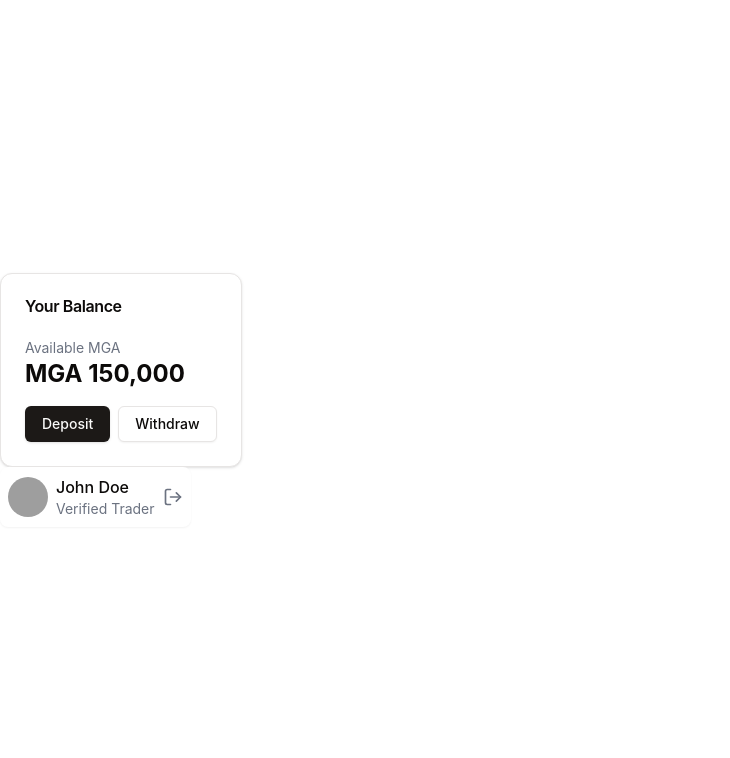
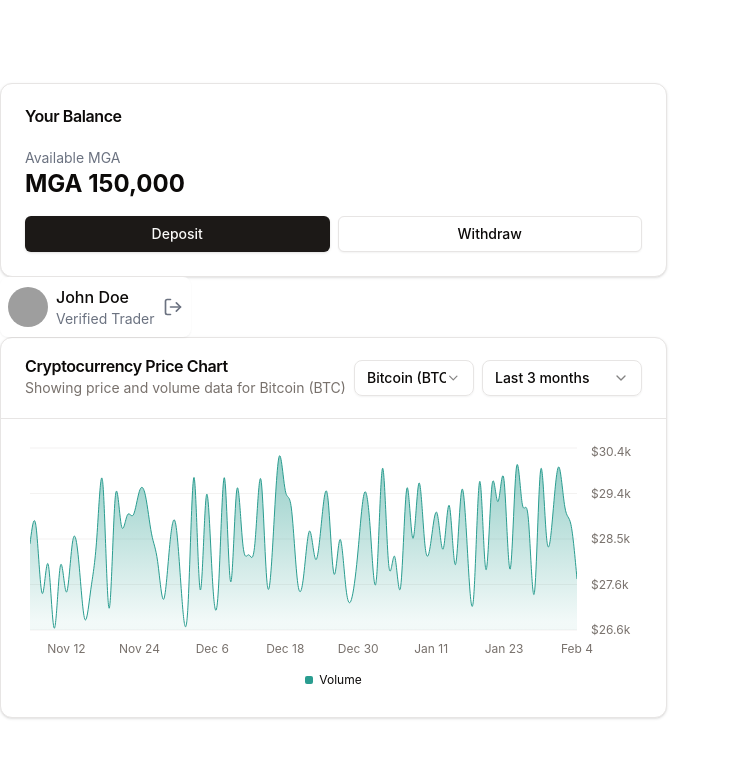
Before and after one commit to sandratraniaina/ghost-exchange, a React (Vite) app in the folder client/: page / in a window 1280 px wide. Shown: the top 758 px of the page, without its empty margins (0-730 px from the left). Built offline with nearby package versions, Linux system fonts and the light colour scheme; grey boxes are pictures that could not be loaded.

Commit message:
test: Display CryptoChart

```diff
--- a/client/src/App.tsx
+++ b/client/src/App.tsx
@@ -1,11 +1,13 @@
 import FiatTransaction from './components/FiatTransaction/FiatTransaction';
 import UserProfile from './components/UserProfile/UserProfile';
+import CryptoChart from './components/CryptoChart/CryptoChart';
 
 function App() {
   return (
     <>
       <FiatTransaction />
       <UserProfile />
+      <CryptoChart />
     </>
   )
 }
```
